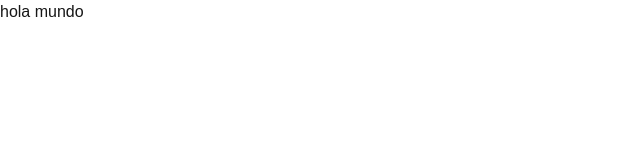
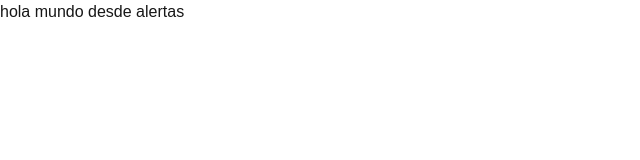
Before and after one commit to 20251-Ingenieria-WEB/udeaInnosistemas, a Next.js app: page /innosistemas/communications/alerts in a window 1280 px wide. Shown: the top 160 px of the page, without its empty margins (0-640 px from the left). Built offline with nearby package versions, Linux system fonts and the light colour scheme.

Commit message:
Test GitHub Action Vercel deployment

```diff
--- a/pages/innosistemas/communications/alerts/index.js
+++ b/pages/innosistemas/communications/alerts/index.js
@@ -3,7 +3,7 @@ export default function HomePage() {
   return (
     <>
 
-      <p>hola mundo</p>
+      <p>hola mundo desde alertas</p>
       {/* Agrega aquí el resto del contenido de tu index.html */}
     </>
   );
--- a/pages/innosistemas/communications/dashboard/index.js
+++ b/pages/innosistemas/communications/dashboard/index.js
@@ -3,7 +3,7 @@ export default function HomePage() {
   return (
     <>
 
-      <p>hola mundo</p>
+      <p>hola mundo desde dashboard</p>
       {/* Agrega aquí el resto del contenido de tu index.html */}
     </>
   );
--- a/pages/innosistemas/communications/index.js
+++ b/pages/innosistemas/communications/index.js
@@ -3,7 +3,7 @@ export default function HomePage() {
   return (
     <>
 
-      <p>hola mundo</p>
+      <p>hola mundo desde comunicaciones</p>
       {/* Agrega aquí el resto del contenido de tu index.html */}
     </>
   );
--- a/pages/innosistemas/communications/mass_email/index.js
+++ b/pages/innosistemas/communications/mass_email/index.js
@@ -3,7 +3,7 @@ export default function HomePage() {
   return (
     <>
 
-      <p>hola mundo</p>
+      <p>hola mundo desde email</p>
       {/* Agrega aquí el resto del contenido de tu index.html */}
     </>
   );
```
Also changed, not shown: package.json (+9 -6 lines), 2 other files (tests, documents, lock files or other folders).
